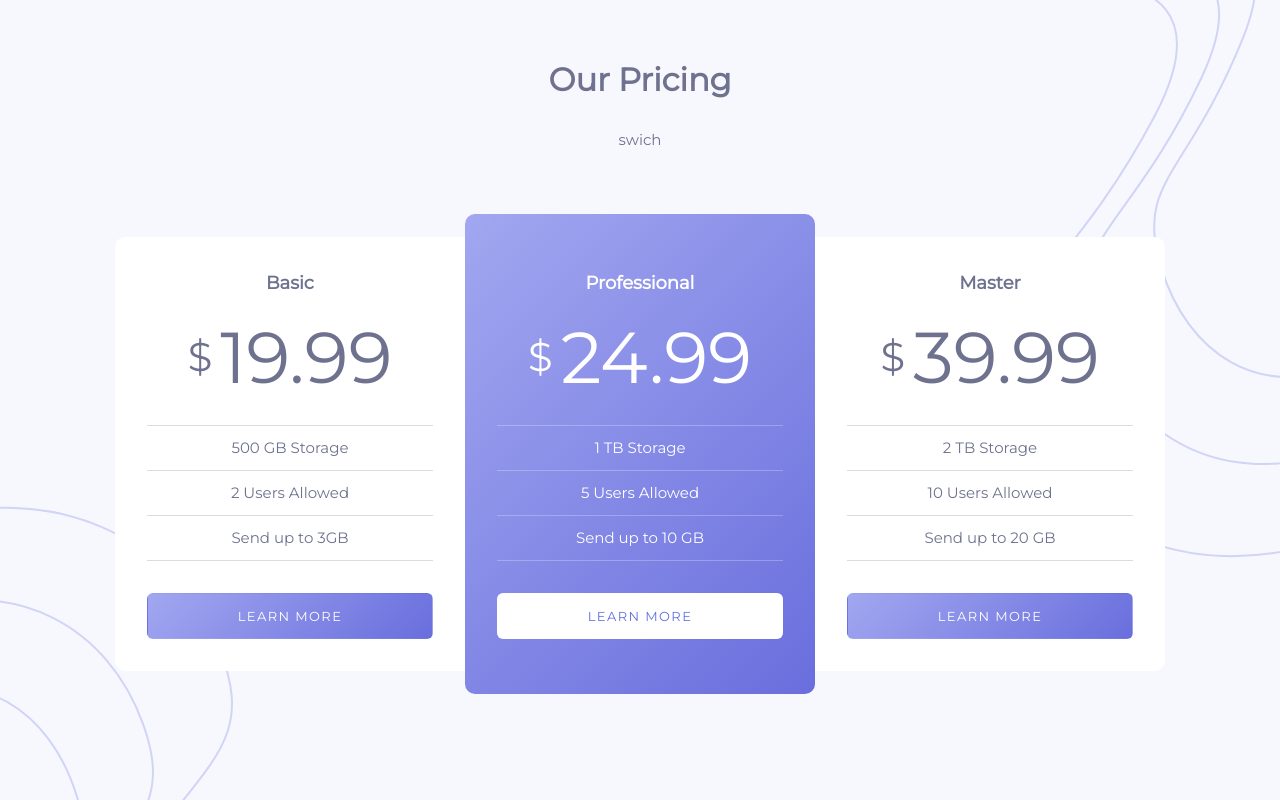
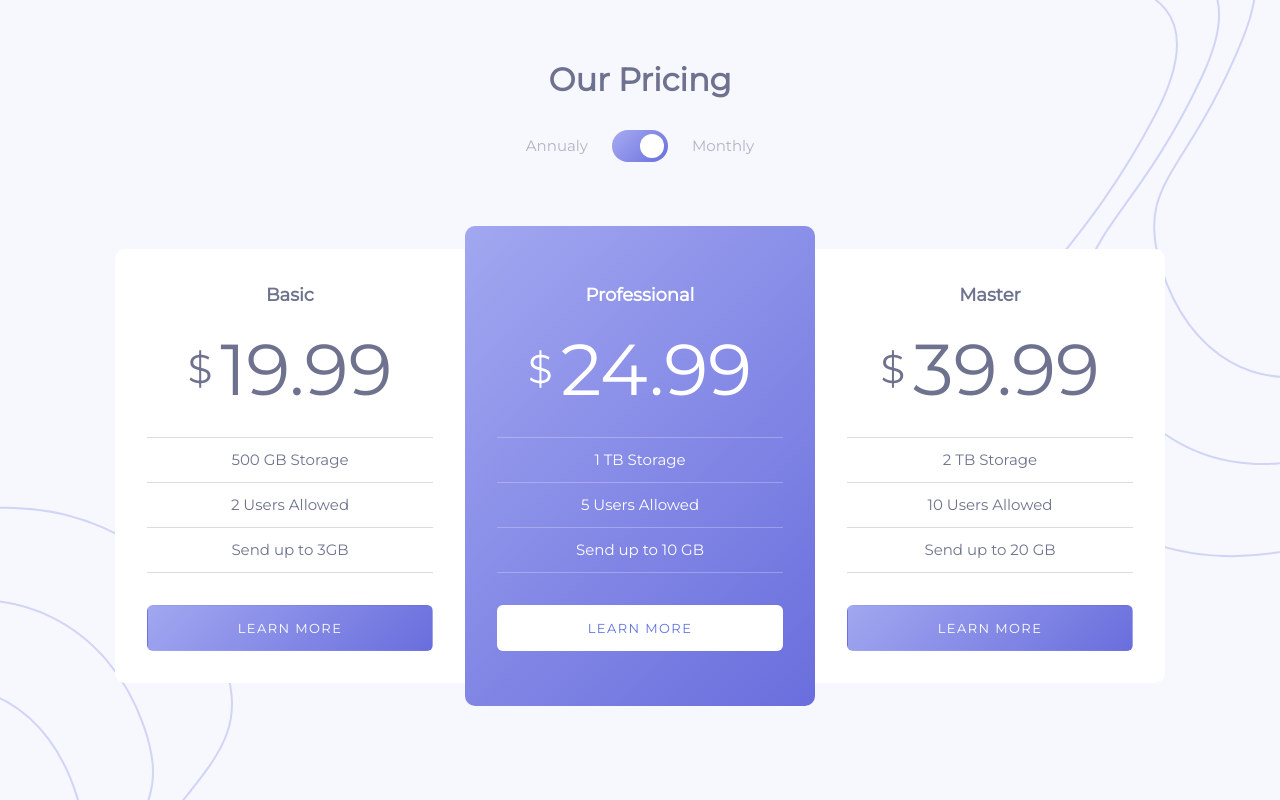
Before and after one commit to Otabekdev001/Pricing-component, a plain HTML site: page index.html in a window 1280 px wide. Drawn offline with Linux system fonts and the light colour scheme; files whose address does not match are found by name.

Commit message:
add switch and conntroll

```diff
--- a/css/stylesh.css
+++ b/css/stylesh.css
@@ -111,6 +111,61 @@ img{
     margin-bottom: 40px;
     font-size:32px;
 }
+.pricing-switch{
+    margin-bottom: 64px;
+}
+.switch{
+    display: flex;
+    justify-content: center;
+    align-items: center;
+}
+.switch-label{
+    font-size:15px;
+    line-height:28px;
+    color:rgba(110,114,142,0.5);
+    cursor: pointer;
+}
+.switch-label:hover{
+    color:#6e728e;
+}
+.switch-control{
+    position: relative;
+    width: 56px;
+    height: 32px;
+    padding: 4px;
+    margin-left: 24px;
+    margin-right: 24px;
+    border-radius:16px;
+    background-color:#696EDD;
+    background-image:linear-gradient(135deg, #a2a7f0 8%, #696EDD 100% );
+}
+.switch-circle{
+    width: 24px;
+    height: 24px;
+    border-radius:50%;
+    background-color:#fff;
+    margin-left: auto;
+    transition:margin 0.2s ease;
+}
+.switch-control-annual,
+.switch-control-monthly{
+    position: absolute;
+    left: 0;
+    top: 0;
+    width: 100%;
+    height: 100%;
+    cursor: pointer;
+}
+.switch-input-annual:checked ~ .switch-control .switch-control-monthly,
+.switch-input-monthly:checked ~ .switch-control .switch-control-annual {
+    z-index:5;
+}
+.switch-input-annual:checked ~ .switch-control .switch-circle {
+    margin-left: 0;
+}
+.switch-input-monthly:checked ~ .switch-control .switch-circle{
+    margin-left: 24px;
+}
 .pricing{
     width: 100%;
 }
--- a/index.html
+++ b/index.html
@@ -16,7 +16,24 @@
          <div class="main-content">
            <div class="page container">
             <h1 class="page-title">Our Pricing</h1>
-            <div style="margin-bottom:64px ;" >swich</div>
+             <form class="pricing-switch" action="https://echo.htlmacademy.ru" method="get">
+                 <!-- switch -->
+              <div class="switch">
+                <!-- switch radios -->
+                  <input class="switch-input-annual visually-hidden" type="radio" name="payment_period" id="annual-payment-radio" value="annual">
+                  <input class="switch-input-monthly visually-hidden" type="radio" name="payment_period" id="monthly-payment-radio" value="monthly">
+                  <label class="switch-label" for="annual-payment-radio">Annualy</label>
+                      <!-- switch control -->
+                  <div class="switch-control">
+                          <div class="switch-circle">
+                            <label class="switch-control-annual"for="annual-payment-radio"></label>
+                            <label class="switch-control-monthly" for="monthly-payment-radio"></label>
+                          </div>
+                      </div>
+
+                  <label class="switch-label"for="monthly-payment-radio">Monthly</label>
+                </div>
+             </form>
 
             <section class="pricing">
               <h2 class="visually-hidden"> pricing</h2>
```
